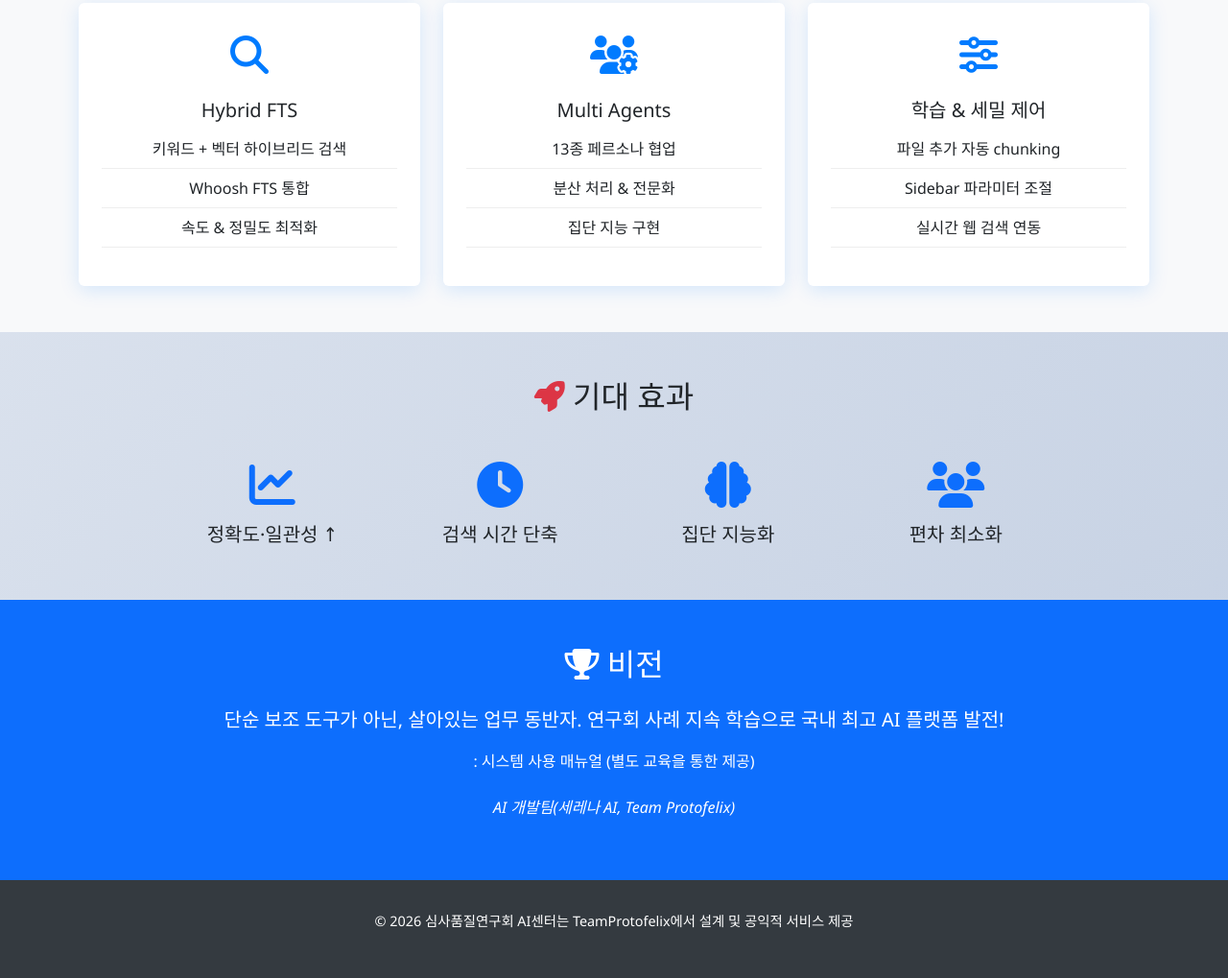
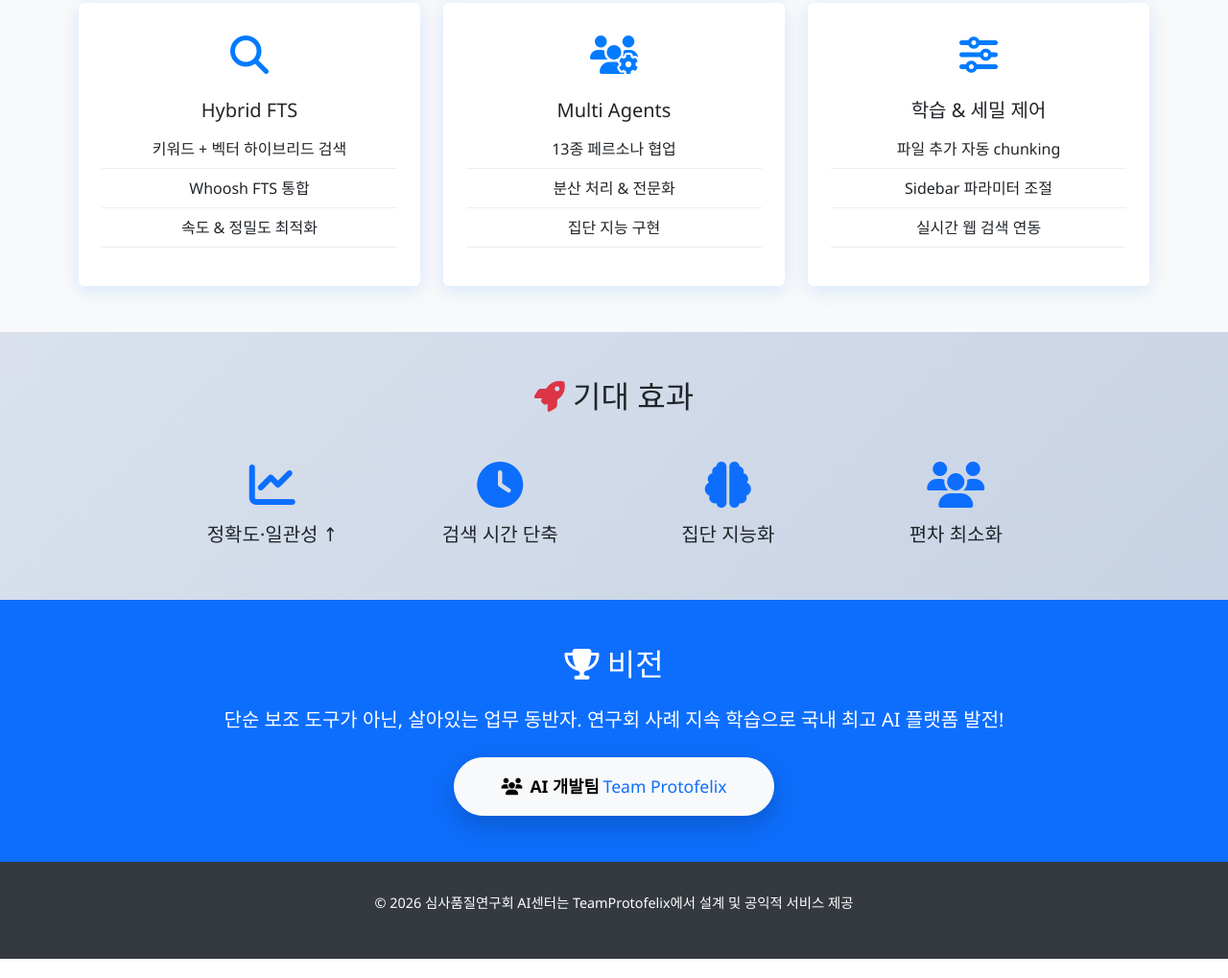
Before and after one commit to teamprotofelix/teamprotofelix.github.io, a plain HTML site: page index.html in a window 1280 px wide. Shown: the part 2023-3042 px from the top of the page at 96% size. Drawn offline with nearby package versions, Linux system fonts and the light colour scheme.

Commit message:
Add files via upload

```diff
--- a/index.html
+++ b/index.html
@@ -264,8 +264,17 @@
     <div class="container text-center">
         <h2 class="mb-4"><i class="fas fa-trophy"></i> 비전 </h2>
         <p class="lead">단순 보조 도구가 아닌, <strong>살아있는 업무 동반자</strong>. 연구회 사례 지속 학습으로 국내 최고 AI 플랫폼 발전!</p>
-            <p><strong></strong>: 시스템 사용 매뉴얼 (별도 교육을 통한 제공)</p>
-            <p class="mt-4"><em>AI 개발팀(세레나 AI, Team Protofelix)</em></p>
+
+        <!-- 개발팀 버튼 -->
+        <div class="mt-4">
+            <a href="https://protofelix.moip.ai.kr"
+               class="btn btn-light btn-lg px-5 py-3 fw-bold d-inline-flex align-items-center"
+               style="border-radius: 50px; font-size: 1.1rem; box-shadow: 0 10px 30px rgba(0,0,0,0.2); transition: all 0.3s;">
+                <i class="fas fa-users me-2"></i>
+                <span>AI 개발팀</span>
+                <span class="fw-normal text-primary ms-1">Team Protofelix</span>
+            </a>
+        </div>
     </div>
 </section>
 
```
Lines whose indentation alone changed are shown as unchanged.
